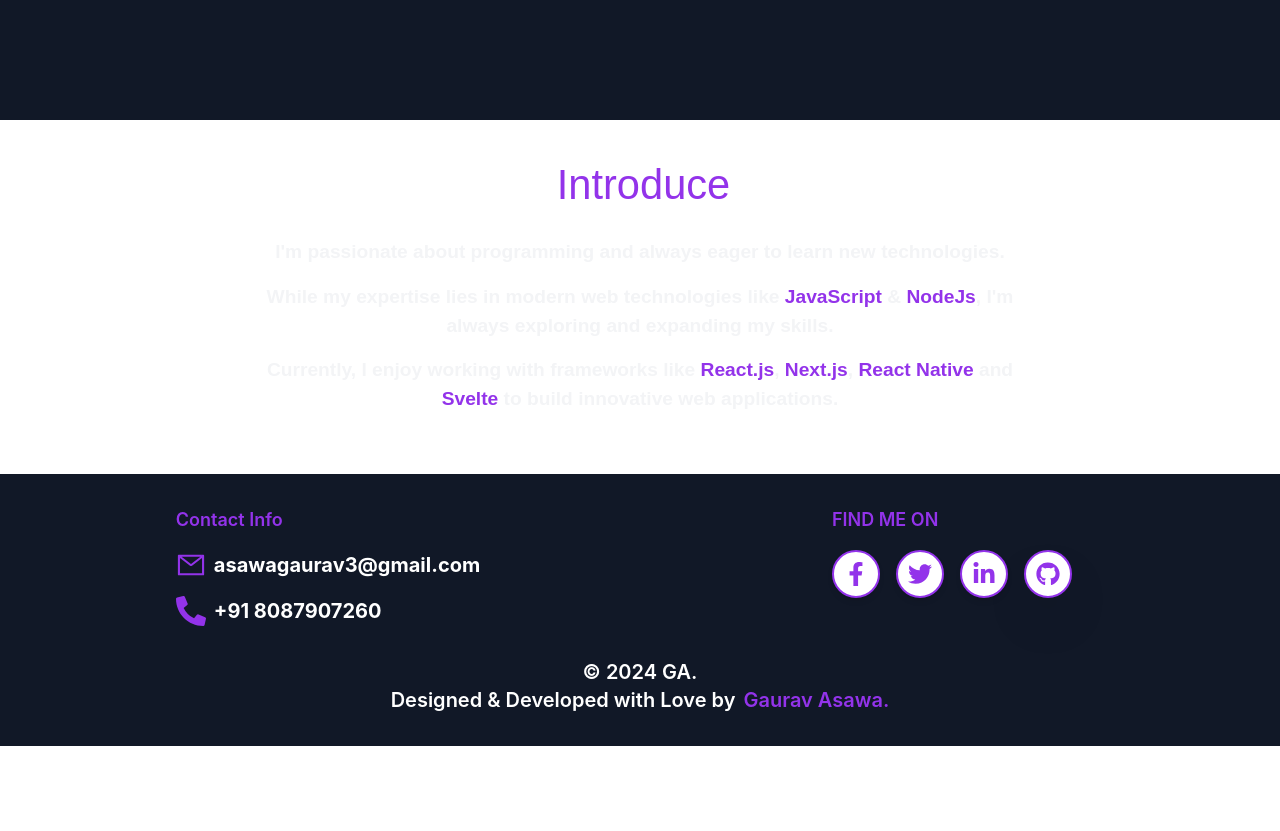
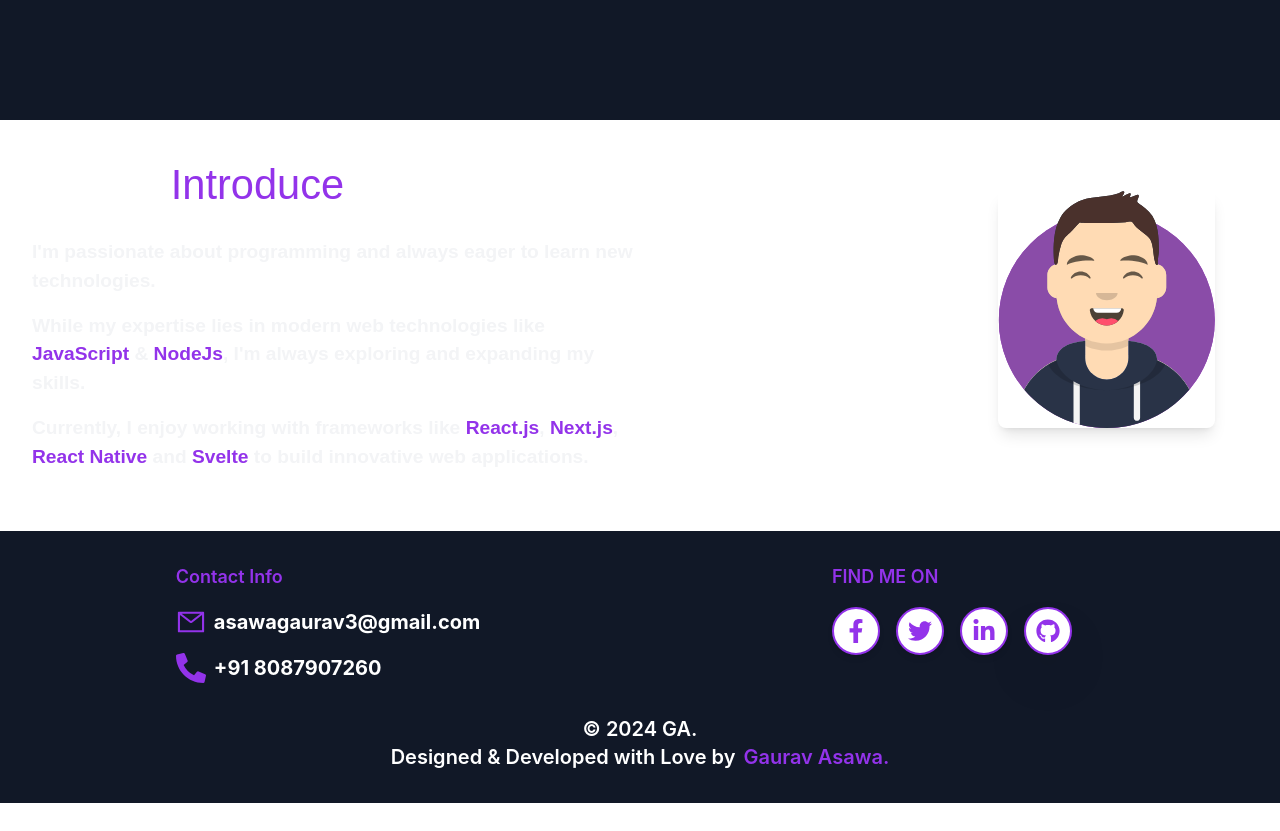
Before and after one commit to Gauravasawa/portfolio-app, a React (Vite) app: page / in a window 1280 px wide. Shown: the part 1660-2491 px from the top of the page. Before the commit the page ends 2434 px from the top, so only its background shows below. Built offline with nearby package versions, Linux system fonts and the light colour scheme.

Commit message:
added tilt effect

```diff
--- a/package.json
+++ b/package.json
@@ -20,7 +20,7 @@
     "react-fast-marquee": "^1.6.4",
     "react-icons": "^5.1.0",
     "react-router-dom": "^6.22.3",
-    "react-slick": "^0.30.2",
+    "react-tilt": "^1.0.2",
     "react-vertical-timeline-component": "^3.6.0",
     "reactstrap": "^9.2.2",
     "typewriter-effect": "^2.21.0"
--- a/src/Components/Hero/Hero.jsx
+++ b/src/Components/Hero/Hero.jsx
@@ -2,12 +2,25 @@
 import { useNavigate } from "react-router-dom"; // Using NavLink for active links and useLocation to get the current route
 import TypeWritter from "./TypeWritter";
 import HeroImage from "../../assets/hero-image.svg";
+import { Tilt } from "react-tilt";
 
 const Hero = () => {
   const navigate = useNavigate();
   const navigatePortfolio = () => {
     // Navigate to /projects
     navigate("/projects");
+  };
+
+  const defaultOptions = {
+    reverse: false, // reverse the tilt direction
+    max: 35, // max tilt rotation (degrees)
+    perspective: 1000, // Transform perspective, the lower the more extreme the tilt gets.
+    scale: 1.1, // 2 = 200%, 1.5 = 150%, etc..
+    speed: 1000, // Speed of the enter/exit transition
+    transition: true, // Set a transition on enter/exit.
+    axis: null, // What axis should be disabled. Can be X or Y.
+    reset: true, // If the tilt effect has to be reset on exit.
+    easing: "cubic-bezier(.03,.98,.52,.99)", // Easing on enter/exit.
   };
 
   return (
@@ -37,7 +50,13 @@ const Hero = () => {
 
           {/* Right Column - Image/Video */}
           <div>
-            <img src={HeroImage} alt="Hero" className="rounded-lg shadow-md" />
+            <Tilt options={defaultOptions}>
+              <img
+                src={HeroImage}
+                alt="Hero"
+                className="rounded-lg shadow-md"
+              />
+            </Tilt>
           </div>
         </div>
       </div>
--- a/src/Components/Introduction/Introduction.jsx
+++ b/src/Components/Introduction/Introduction.jsx
@@ -1,8 +1,72 @@
+// const Introduction = () => {
+//   return (
+//     <div className="max-w-3xl mx-auto text-center py-10">
+//       <h2
+//         className="text-3xl text-white mb-7 "
+//         style={{
+//           fontSize: "2.6em",
+//           fontWeight: 500,
+//           lineHeight: 1.2,
+//           fontFamily: "sans-serif",
+//         }}
+//       >
+//         Let Me <span className="text-purple-600">Introduce</span> Myself
+//       </h2>
+//       <p
+//         className="text-gray-100 font-semibold "
+//         style={{ fontSize: " 1.2em", fontFamily: "sans-serif" }}
+//       >
+//         I'm passionate about programming and always eager to learn new
+//         technologies.
+//       </p>
+//       <p
+//         className="text-gray-100 mt-4 font-semibold "
+//         style={{ fontSize: " 1.2em", fontFamily: "sans-serif" }}
+//       >
+//         While my expertise lies in modern web technologies like{" "}
+//         <span className="text-purple-600">JavaScript</span> &{" "}
+//         <span className="text-purple-600">NodeJs</span>, I'm always exploring
+//         and expanding my skills.
+//       </p>
+//       <p
+//         className="text-gray-100 mt-4 font-semibold "
+//         style={{ fontSize: " 1.2em", fontFamily: "sans-serif" }}
+//       >
+//         Currently, I enjoy working with frameworks like{" "}
+//         <span className="text-purple-600">React.js</span>,{" "}
+//         <span className="text-purple-600">Next.js</span>,{" "}
+//         <span className="text-purple-600">React Native</span> and{" "}
+//         <span className="text-purple-600">Svelte</span> to build innovative web
+//         applications.
+//       </p>
+//     </div>
+//   );
+// };
+
+// export default Introduction;
+
+import { Tilt } from "react-tilt";
+import ProfileSVG from "../../assets/avatar.svg";
+
 const Introduction = () => {
+  const defaultOptions = {
+    reverse: false, // reverse the tilt direction
+    max: 35, // max tilt rotation (degrees)
+    perspective: 1000, // Transform perspective, the lower the more extreme the tilt gets.
+    scale: 1.1, // 2 = 200%, 1.5 = 150%, etc..
+    speed: 1000, // Speed of the enter/exit transition
+    transition: true, // Set a transition on enter/exit.
+    axis: null, // What axis should be disabled. Can be X or Y.
+    reset: true, // If the tilt effect has to be reset on exit.
+    easing: "cubic-bezier(.03,.98,.52,.99)", // Easing on enter/exit.
+  };
+
   return (
-    <div className="max-w-3xl mx-auto text-center py-10">
+    <div className="flex flex-col md:flex-row max-w-7xl mx-auto py-10 px-4 sm:px-6 lg:px-8 items-center">
+      {/* Introduction Text */}
+      <div className="md:w-1/2 text-left md:text-left mb-6 md:mb-0">
         <h2
-        className="text-3xl text-white mb-7 "
+          className="text-3xl text-white mb-7"
           style={{
             fontSize: "2.6em",
             fontWeight: 500,
@@ -13,14 +77,14 @@ const Introduction = () => {
           Let Me <span className="text-purple-600">Introduce</span> Myself
         </h2>
         <p
-        className="text-gray-100 font-semibold "
+          className="text-gray-100 font-semibold"
           style={{ fontSize: " 1.2em", fontFamily: "sans-serif" }}
         >
           I'm passionate about programming and always eager to learn new
           technologies.
         </p>
         <p
-        className="text-gray-100 mt-4 font-semibold "
+          className="text-gray-100 mt-4 font-semibold"
           style={{ fontSize: " 1.2em", fontFamily: "sans-serif" }}
         >
           While my expertise lies in modern web technologies like{" "}
@@ -29,16 +93,30 @@ const Introduction = () => {
           and expanding my skills.
         </p>
         <p
-        className="text-gray-100 mt-4 font-semibold "
+          className="text-gray-100 mt-4 font-semibold"
           style={{ fontSize: " 1.2em", fontFamily: "sans-serif" }}
         >
           Currently, I enjoy working with frameworks like{" "}
           <span className="text-purple-600">React.js</span>,{" "}
           <span className="text-purple-600">Next.js</span>,{" "}
           <span className="text-purple-600">React Native</span> and{" "}
-        <span className="text-purple-600">Svelte</span> to build innovative web
-        applications.
+          <span className="text-purple-600">Svelte</span> to build innovative
+          web applications.
         </p>
+      </div>
+
+      {/* Profile Image */}
+      <div className="md:w-1/2 flex justify-center md:justify-end">
+        <div>
+          <Tilt options={defaultOptions} style={{ height: 250, width: 250 }}>
+            <img
+              src={ProfileSVG}
+              alt="Profile"
+              className="rounded-lg shadow-lg max-w-xs"
+            />
+          </Tilt>
+        </div>
+      </div>
     </div>
   );
 };
```
Also changed, not shown: src/assets/avatar.svg (added), 1 other file (tests, documents, lock files or other folders). Lines whose indentation alone changed are shown as unchanged.
